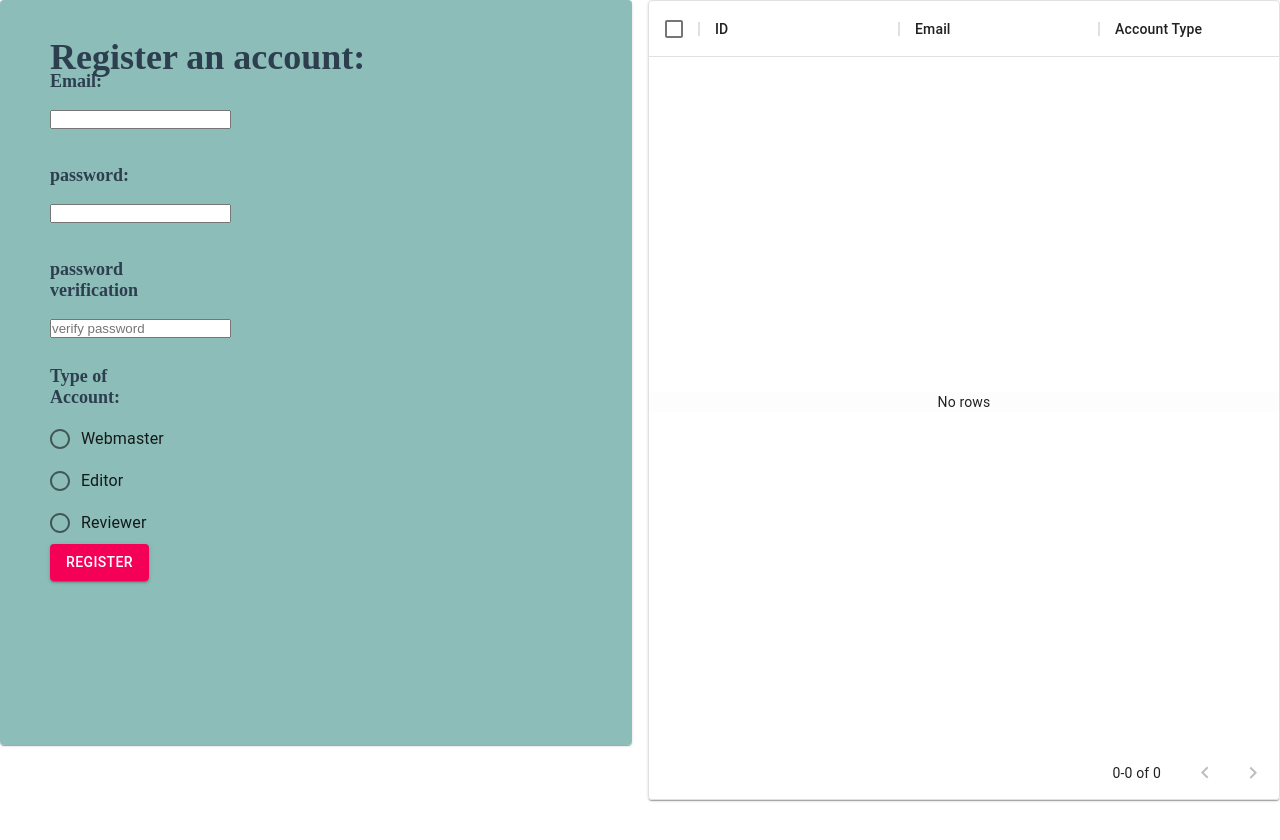
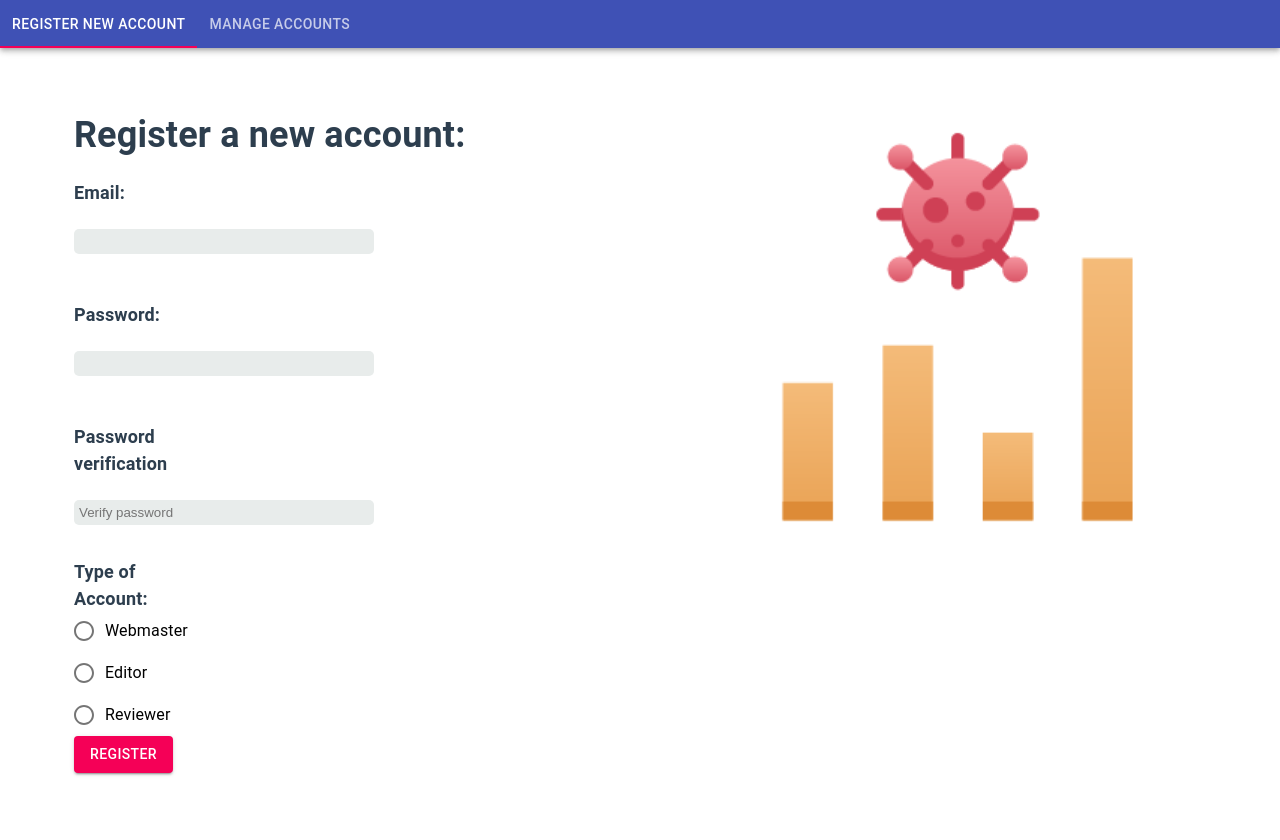
Before and after one commit to Benedict-Carling/Programming3-Frontend, a React (Create React App) app: page /accountmanagement in a window 1280 px wide. Shown: the top 840 px of the page. Before the commit the page ends 808 px from the top, so only its background shows below. Built offline with nearby package versions, Linux system fonts and the light colour scheme; no server answers.

Commit message:
Account management page updated with tabs

```diff
--- a/src/components/AccountManagement/Register.css
+++ b/src/components/AccountManagement/Register.css
@@ -2,24 +2,17 @@
 
 
 .Register {
-
-    background-color: #8CBDB9;
     text-align: left;
-
 }
 
 .Register form{
     margin-left: 50px ;
     max-width: 100px;
-        background-color: #8CBDB9;
     height: 90vmin;
-        text-align: left;
     padding-top: 10px;
-
 }
 
 .Register-MainTitle{
-    background-color: #8CBDB9;
     height: 25px;
     display: flex;
     flex-direction: column;
@@ -29,26 +22,33 @@
     color: #2D3E4E;
     font: 'oxygen';
     margin-left: 50px;
+    margin-bottom: 30px;
     max-width: 500px;
 }
+
 .Register-email{
     margin-left: 50px ;
     max-width: 100px;
-        background-color: #8CBDB9;
     height: 10vmin;
-        text-align: left;
     padding-top: 10px;
     color: #2D3E4E;
     font-size: calc(1px + 1vmin);
+}
 
+.Textfield {
+    background-color: #E8ECEB;
+    border: 2px solid #2D3E4E;
+    padding: 5px 5px;
+    width: 500px;
+    border-radius: 5px;
+    margin-top: 5%;
+    margin-bottom: 5%;
 }
 
 .Register-password{
     margin-left: 50px ;
-        max-width: 100px;
-        background-color: #8CBDB9;
+    max-width: 300px;
     height: 10vmin;
-        text-align: left;
     padding-top: 10px;
     color: #2D3E4E;
     font-size: calc(1px + 1vmin);
@@ -57,21 +57,18 @@
 
 .Register-passwordCheck{
     margin-left: 50px ;
-        max-width: 100px;
-        background-color: #8CBDB9;
+    max-width: 300px;
     height: 10vmin;
-        text-align: left;
     padding-top: 10px;
     color: #2D3E4E;
     font-size: calc(1px + 1vmin);
 
 }
+
 .Register-userType{
     margin-left: 0px ;
     max-width: 100px;
-        background-color: #8CBDB9;
     height: 10vmin;
-        text-align: left;
     padding-top: 10px;
     color: #2D3E4E;
     font-size: calc(1px + 1vmin);
@@ -81,3 +78,10 @@
 .Register-Alert{
     font-size: calc(1px + 1vmin);
 }
+
+.Image{
+    height: auto;
+    position: absolute;
+    right: 1%;
+    margin-bottom: 5%;
+  }
--- a/src/components/AccountManagement/Register.js
+++ b/src/components/AccountManagement/Register.js
@@ -1,100 +1,30 @@
 
-import React, { useState, useContext } from "react";
-import { useHistory } from "react-router-dom";
-import UserContext from "../../context/UserContext";
-import Axios from "axios";
-import Radio from '@material-ui/core/Radio';
-import RadioGroup from '@material-ui/core/RadioGroup';
-import FormControlLabel from '@material-ui/core/FormControlLabel';
-import FormControl from '@material-ui/core/FormControl';
+import React from "react";
 import "./Register.css";
-import Button from "@material-ui/core/Button";
-
-
-
-
+import { Grid } from "@material-ui/core";
+import ImageDynamic from '../CovidStatsImg/ImageDynamic';
+import RegisterForm from './RegisterForm'
 
 export default function Register() {
-  const [email, setEmail] = useState("");
-  const [password, setPassword] = useState("");
-  const [passwordCheck, setPasswordCheck] = useState("");
-  const [userType, setAccountType ] = useState("");
-  const [statusResult, setstatusResult] = useState("");
-  const { setUserData } = useContext(UserContext);
-  const history = useHistory();
 
-
-  const handleChange = (event) => {
-    setAccountType(event.target.value);
-
-  };
-
-  const submit = async (e) => {
-    e.preventDefault();
-    console.log(userType)
-    console.log(email)
-    console.log(password)
-    console.log(passwordCheck)
-    const newUser = { email, password, passwordCheck, userType };
-    console.log(newUser)
-    const hi = await Axios.post("http://localhost:5000/users/register", newUser);
-    console.log(hi)
-    setstatusResult(hi.status)
-
-  };
   return (
     <div className= "Register">
+
       <header className="Register-MainTitle">
-        <h1 className="Register-title">Register an account:</h1>
+        <h1 className="Register-title">
+          Register a new account:
+        </h1>
       </header>
-      <form onSubmit={submit}>
-        <label className= "Register-email">
-          <h1 htmlFor="register-email">Email:</h1>
-        </label>
-        <input
-          onChange={(e) => setEmail(e.target.value)}
-          id="register-email"
-          type="email"
-        />
-        <label className= "Register-password">
-          <h1 htmlFor="register-password">password:</h1>
-        </label>
-        <input
-          onChange={(e) => setPassword(e.target.value)}
-          id="register-password"
-          type="password"
-        />
-        <label className="Register-passwordCheck">
-          <h1 htmlFor="register-passwordCheck">password verification </h1>
-        </label>
-        <input
-          onChange={(e) => setPasswordCheck(e.target.value)}
-          id="register-passwordCheck"
-          type="password"
-          placeholder="verify password"
-        />
-        <FormControl component="fieldset">
-          <label className="Register-userType">
-            <h1 htmlFor="register-userType">Type of Account:</h1>
-            </label>
-            <RadioGroup aria-label="Type of account" name="account" value={userType} onChange={handleChange}>
-              <FormControlLabel value="webmaster" control={<Radio />} label="Webmaster" />
-              <FormControlLabel value="editor" control={<Radio />} label="Editor" />
-              <FormControlLabel value="reviewer" control={<Radio />} label="Reviewer" />
-          </RadioGroup>
 
-    </FormControl>
-    <Button
-          onClick={submit}
-          variant="contained"
-          color="secondary"
-          type="submit"
-          value="Register"
-        >
-          Register
-        </Button>
+      <Grid container spacing={5} padding='5px' >
+        <Grid item xs={12} md={6}>
+          <RegisterForm/>
+        </Grid>
 
-      </form>
+        <Grid item xs={12} md={6}>
+          <ImageDynamic className="Image"/>
+        </Grid>
+      </Grid>
 
     </div>
   );
--- /dev/null
+++ b/src/components/AccountManagement/RegisterForm.js
@@ -0,0 +1,112 @@
+import React, { useState, useContext } from "react";
+import { useHistory } from "react-router-dom";
+import UserContext from "../../context/UserContext";
+import Axios from "axios";
+import Radio from '@material-ui/core/Radio';
+import RadioGroup from '@material-ui/core/RadioGroup';
+import FormControlLabel from '@material-ui/core/FormControlLabel';
+import FormControl from '@material-ui/core/FormControl';
+import "./Register.css";
+import Button from "@material-ui/core/Button";
+
+export default function RegisterForm() {
+    const [email, setEmail] = useState("");
+    const [password, setPassword] = useState("");
+    const [passwordCheck, setPasswordCheck] = useState("");
+    const [userType, setAccountType ] = useState("");
+    const [statusResult, setstatusResult] = useState("");
+    const { setUserData } = useContext(UserContext);
+    const history = useHistory();
+
+    const handleChange = (event) => {
+        setAccountType(event.target.value);
+    };
+
+    const submit = async (e) => {
+        e.preventDefault();
+        console.log(userType);
+        console.log(email);
+        console.log(password);
+        console.log(passwordCheck);
+        const newUser = { email, password, passwordCheck, userType };
+        console.log(newUser);
+        const hi = await Axios.post("http://localhost:5000/users/register", newUser);
+        console.log(hi);
+        setstatusResult(hi.status);
+    };
+
+    return(
+        <div>
+            <form onSubmit={submit}>
+                <label className= "Register-email">
+                    <h1 htmlFor="register-email">
+                        Email:
+                    </h1>
+                </label>
+
+                <input
+                    className="Textfield"
+                    onChange={(e) => setEmail(e.target.value)}
+                    id="register-email"
+                    type="email"
+                />
+
+                <label className= "Register-password">
+                    <h1 htmlFor="register-password">
+                        Password:
+                    </h1>
+                </label>
+
+                <input
+                    className="Textfield"
+                    onChange={(e) => setPassword(e.target.value)}
+                    id="register-password"
+                    type="password"
+                />
+
+                <label className="Register-passwordCheck">
+                    <h1 htmlFor="register-passwordCheck">
+                        Password verification
+                    </h1>
+                </label>
+
+                <input
+                    className="Textfield"
+                    onChange={(e) => setPasswordCheck(e.target.value)}
+                    id="register-passwordCheck"
+                    type="password"
+                    placeholder="Verify password"
+                />
+
+                <FormControl component="fieldset">
+                    <label className="Register-userType">
+                        <h1 htmlFor="register-userType">
+                            Type of Account:
+                        </h1>
+                    </label>
+
+                    <RadioGroup aria-label="Type of account" name="account" value={userType} onChange={handleChange}>
+                        <FormControlLabel value="webmaster" control={<Radio />} label="Webmaster" />
+
+                        <FormControlLabel value="editor" control={<Radio />} label="Editor" />
+
+                        <FormControlLabel value="reviewer" control={<Radio />} label="Reviewer" />
+
+                    </RadioGroup>
+
+                </FormControl>
+
+                <Button
+                    onClick={submit}
+                    variant="contained"
+                    color="secondary"
+                    type="submit"
+                    value="Register"
+                >
+                    Register
+                </Button>
+
+            </form>
+        </div>
+    );
+}
--- a/src/components/auth/Login.js
+++ b/src/components/auth/Login.js
@@ -1,7 +1,7 @@
 import React from "react";
 import "./Login.css";
 import { Grid } from "@material-ui/core";
-import ImageDynamic from '../LoginComponents/ImageDynamic';
+import ImageDynamic from '../CovidStatsImg/ImageDynamic';
 import LoginForm from '../LoginComponents/LoginForm';
 
 export default function Login() {
--- a/src/components/layout/resolvedTab.js
+++ b/src/components/layout/resolvedTab.js
@@ -63,7 +63,7 @@ export default function SimpleTabs(props) {
         <Tabs
           value={value}
           onChange={handleChange}
-          aria-label="simple tabs example"
+          aria-label="Select a tab"
         >
           <Tab label="Unresolved Conflicts" {...a11yProps(0)} />
           <Tab label="Resolved Conflicts" {...a11yProps(1)} />
--- a/src/components/pages/AccountManagement.js
+++ b/src/components/pages/AccountManagement.js
@@ -1,31 +1,61 @@
 import React from "react";
-import Grid from "@material-ui/core/Grid";
-import Card from "@material-ui/core/Card";
-
-
 import Register from "../AccountManagement/Register";
 import DeleteUsers from "../AccountManagement/DeleteUsers";
+import {Tabs, Tab, AppBar} from "@material-ui/core";
+import Typography from "@material-ui/core/Typography";
+import Box from "@material-ui/core/Box";
+
+function TabPanel(props) {
+  const { children, value, index, ...other } = props;
+
+  return (
+    <div
+      role="tabpanel"
+      hidden={value !== index}
+      id={`simple-tabpanel-${index}`}
+      aria-labelledby={`simple-tab-${index}`}
+      {...other}
+    >
+      {value === index && (
+        <Box p={3}>
+          <Typography>
+            {children}
+          </Typography>
+        </Box>
+      )}
+    </div>
+  );
+}
 
 export default function AccountManagement(props) {
+  const [selectedTab, setSelectedTab] = React.useState(0);
+
+  const handleChange = (event, newValue) => {
+    setSelectedTab(newValue);
+  };
+
   return (
-    <Grid
-      container
-      direction="row"
-      justify="center"
-      alignItems="stretch"
-      padding={6}
-      spacing={2}
-    >
-      <Grid item xs={12} sm={6}>
-        <Card type="outlined">
-          <Register />
-        </Card>
-      </Grid>
-      <Grid item xs={12} sm={6}>
-        <Card type="outlined">
-          <DeleteUsers />
-        </Card>
-      </Grid>
-    </Grid>
+    <div>
+      <AppBar position="static" color="primary">
+        <Tabs value={selectedTab} onChange={handleChange} >
+
+          <Tab label="Register New Account" >
+          </Tab>
+
+          <Tab label="Manage Accounts">
+          </Tab>
+
+        </Tabs>
+      </AppBar>
+
+      <TabPanel value={selectedTab} index={0}>
+        <Register/>
+      </TabPanel>
+
+      <TabPanel value={selectedTab} index={1}>
+        <DeleteUsers />
+      </TabPanel>
+
+    </div>
   );
 }
```
Also changed, not shown: src/App.js (+4 -6 lines), src/components/layout/NavBar.js (+13 -5 lines), src/components/CovidStatsImg/ImageDynamic.js (renamed from src/components/LoginComponents/ImageDynamic.js), src/components/CovidStatsImg/covidStats.png (renamed from src/components/LoginComponents/covidStats.png). Lines whose indentation alone changed are shown as unchanged.
